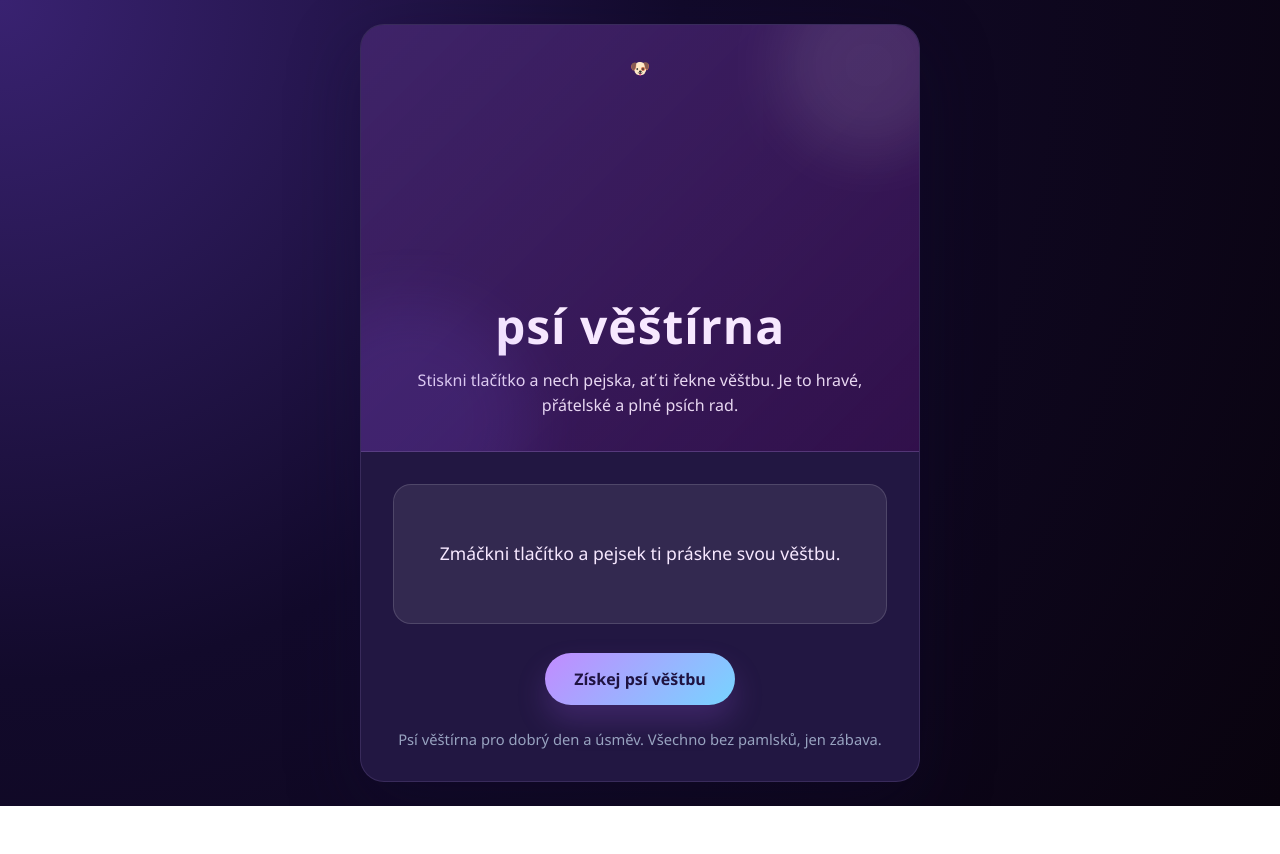
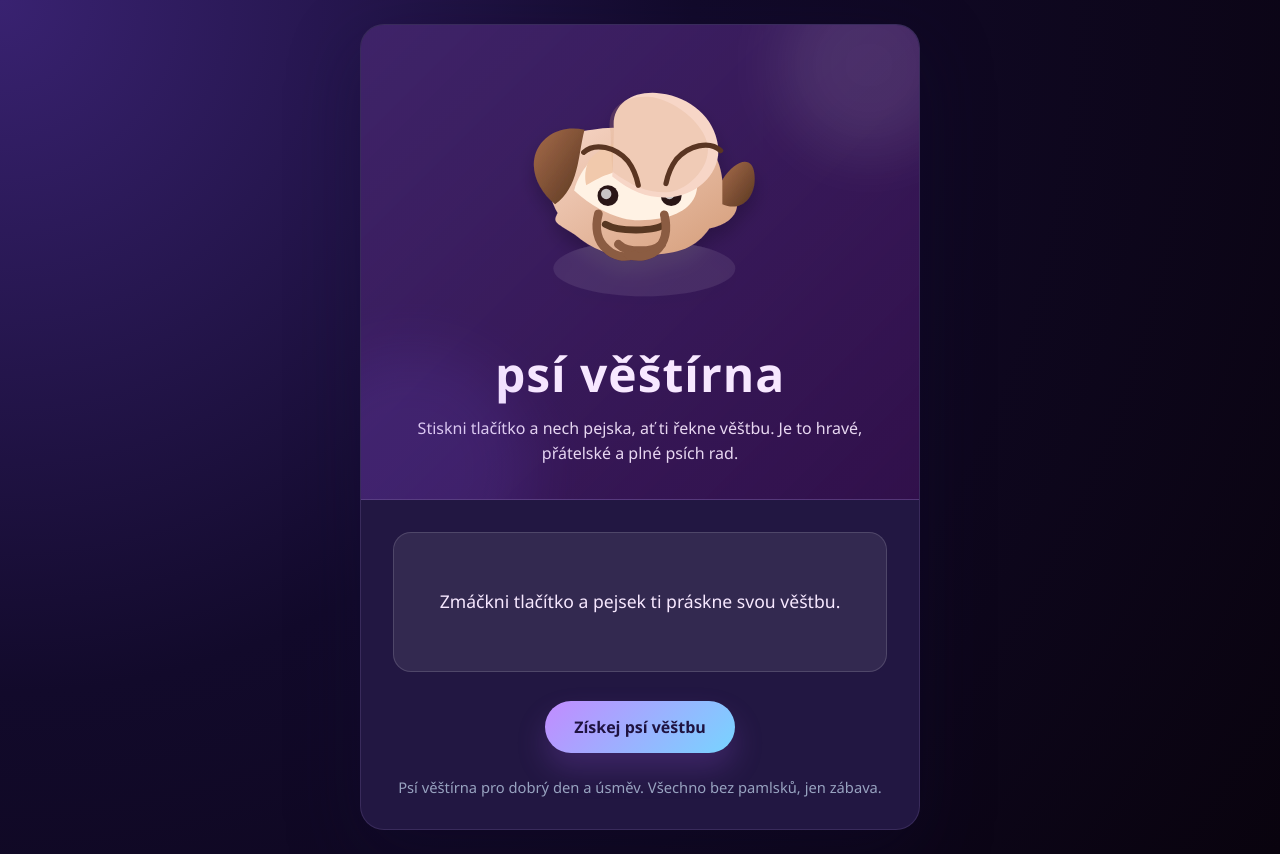
Before and after one commit to BaraHospodkova/baruajtak, a plain HTML site: page index.html in a window 1280 px wide. Before the commit the page ends 806 px from the top, so only its background shows below. Drawn offline with Linux system fonts and the light colour scheme.

Commit message:
Změna velikosti ikony psa a přidání SVG grafiky pro lepší vizuální vzhled

```diff
--- a/index.html
+++ b/index.html
@@ -83,9 +83,9 @@
     }
 
     .hero .dog-icon {
-      width: 220px;
-      height: 220px;
-      margin: 0 auto 1rem;
+      width: 280px;
+      height: 260px;
+      margin: 0 auto 1.5rem;
       display: block;
       position: relative;
       z-index: 1;
@@ -168,7 +168,44 @@
 <body>
   <main class="fortune-app">
     <section class="hero">
-      <div class="dog-icon">🐶</div>
+      <div class="dog-icon">
+        <svg viewBox="0 0 320 300" xmlns="http://www.w3.org/2000/svg" role="img" aria-label="Roztomilý pes">
+          <defs>
+            <linearGradient id="furGradient" x1="0%" y1="0%" x2="100%" y2="100%">
+              <stop offset="0%" stop-color="#f7d6c7" />
+              <stop offset="100%" stop-color="#d49c78" />
+            </linearGradient>
+            <linearGradient id="earGradient" x1="0%" y1="0%" x2="100%" y2="100%">
+              <stop offset="0%" stop-color="#a66b4b" />
+              <stop offset="100%" stop-color="#593720" />
+            </linearGradient>
+            <filter id="shadow" x="-20%" y="-20%" width="140%" height="140%">
+              <feDropShadow dx="0" dy="12" stdDeviation="10" flood-color="#000000" flood-opacity="0.22" />
+            </filter>
+          </defs>
+
+          <g filter="url(#shadow)">
+            <ellipse cx="165" cy="244" rx="105" ry="32" fill="rgba(255,255,255,0.08)" />
+            <path d="M65 180 C40 130, 48 90, 105 84 C135 78, 166 82, 190 105 C215 90, 250 92, 255 142 C280 160, 280 190, 240 198 C225 220, 204 228, 170 228 C140 235, 110 226, 85 205 C60 190, 60 190, 65 180 Z" fill="url(#furGradient)" />
+            <path d="M62 170 C44 155, 32 132, 40 110 C48 90, 70 78, 96 84 C88 115, 90 150, 62 170 Z" fill="url(#earGradient)" />
+            <path d="M255 142 C270 118, 290 113, 292 135 C295 160, 278 180, 255 170 C255 170, 255 170, 255 142 Z" fill="url(#earGradient)" />
+            <path d="M84 154 C90 128, 116 98, 155 96 C194 94, 220 122, 226 150 C224 172, 205 182, 185 186 C170 188, 155 190, 140 186 C120 180, 104 172, 84 154 Z" fill="#fff2e4" />
+            <path d="M98 148 C108 142, 126 130, 155 130 C186 130, 204 144, 214 152 C216 132, 214 118, 195 106 C168 88, 126 92, 102 118 C96 128, 96 140, 98 148 Z" fill="#f1c9ac" />
+            <circle cx="123" cy="160" r="12" fill="#2b1618" />
+            <circle cx="196" cy="160" r="12" fill="#2b1618" />
+            <circle cx="121" cy="158" r="6" fill="#fff" opacity="0.75" />
+            <circle cx="194" cy="158" r="6" fill="#fff" opacity="0.75" />
+            <path d="M120 193 C135 202, 178 202, 190 192" stroke="#593720" stroke-width="8" fill="none" stroke-linecap="round" />
+            <path d="M135 216 C145 226, 175 226, 185 216" stroke="#8b5b42" stroke-width="10" fill="none" stroke-linecap="round" />
+            <path d="M112 181 C108 196, 110 212, 122 222 C130 230, 142 232, 154 228" stroke="#8b5b42" stroke-width="10" fill="none" stroke-linecap="round" />
+            <path d="M188 182 C192 198, 190 214, 178 224 C170 230, 158 232, 146 228" stroke="#8b5b42" stroke-width="10" fill="none" stroke-linecap="round" />
+            <path d="M130 84 C126 54, 152 38, 184 42 C218 46, 246 70, 250 102 C254 134, 226 160, 192 162 C170 163, 150 156, 128 138" fill="#f7d6c7" />
+            <path d="M126 86 C120 60, 142 44, 170 46 C198 48, 234 76, 238 102 C242 129, 212 156, 190 156 C166 156, 150 148, 128 132" fill="rgba(203, 148, 107, 0.18)" />
+            <path d="M158 148 C156 138, 152 128, 146 120 C132 104, 108 98, 95 110" stroke="#5a3621" stroke-width="6" fill="none" stroke-linecap="round" />
+            <path d="M190 146 C192 136, 196 126, 202 118 C216 102, 240 96, 253 108" stroke="#5a3621" stroke-width="6" fill="none" stroke-linecap="round" />
+          </g>
+        </svg>
+      </div>
       <h1>psí věštírna</h1>
       <p>Stiskni tlačítko a nech pejska, ať ti řekne věštbu. Je to hravé, přátelské a plné psích rad.</p>
     </section>
```
